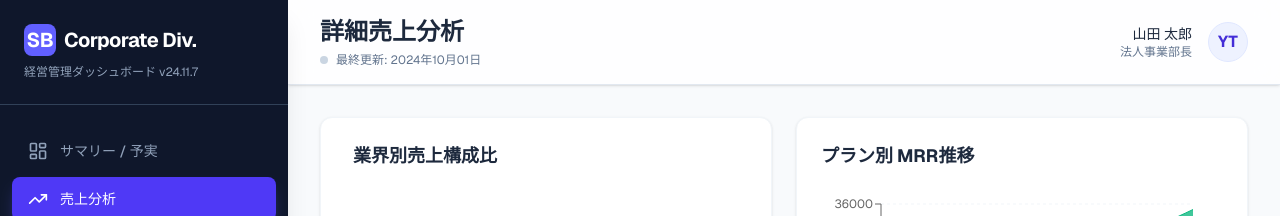
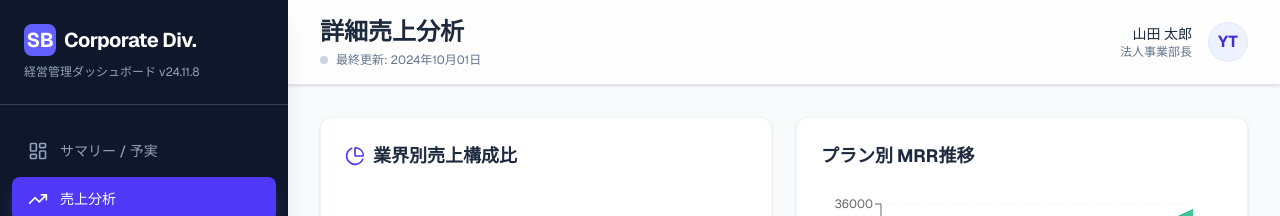
Before and after one commit to rtanaka-del/sb-dashboard, a Next.js app: page / in a window 1280 px wide. Both pictures are taken after a click on the button "売上分析". Shown: the top 216 px of the page. Built offline with nearby package versions, Linux system fonts and the light colour scheme.

Commit message:
エラー修正

```diff
--- a/app/page.tsx
+++ b/app/page.tsx
@@ -7,7 +7,8 @@ import {
 } from 'recharts';
 import {
   LayoutDashboard, TrendingUp, Activity, Target, ArrowUpRight, ArrowDownRight,
-  Users, DollarSign, Briefcase, AlertCircle, Link as LinkIcon, RefreshCw, CheckCircle, FileUp, Info
+  Users, DollarSign, Briefcase, AlertCircle, Link as LinkIcon, RefreshCw, CheckCircle, FileUp, Info,
+  PieChart as PieChartIcon // アイコンの方にあだ名「PieChartIcon」をつけました
 } from 'lucide-react';
 
 // --- 型定義 ---
@@ -199,7 +200,7 @@ export default function CBDashboard() {
             <div className="w-8 h-8 bg-indigo-500 rounded-lg flex items-center justify-center">SB</div>
             <span>Corporate Div.</span>
           </div>
-          <p className="text-xs text-slate-400 mt-2">経営管理ダッシュボード v24.11.7</p>
+          <p className="text-xs text-slate-400 mt-2">経営管理ダッシュボード v24.11.8</p>
         </div>
 
         <nav className="flex-1 py-6 px-3 space-y-1">
@@ -464,7 +465,8 @@ const SalesAnalysisTab = ({ data }: any) => {
     <div className="grid grid-cols-1 lg:grid-cols-2 gap-6">
       <div className="bg-white p-6 rounded-xl shadow-sm border border-slate-100">
         <h3 className="text-lg font-bold text-slate-800 mb-6 flex items-center gap-2">
-          <PieChart size={20} className="text-indigo-600" />
+          {/* ここで修正：PieChartIconを使用 */}
+          <PieChartIcon size={20} className="text-indigo-600" />
           業界別売上構成比
         </h3>
         <div className="h-72 w-full flex">
```
